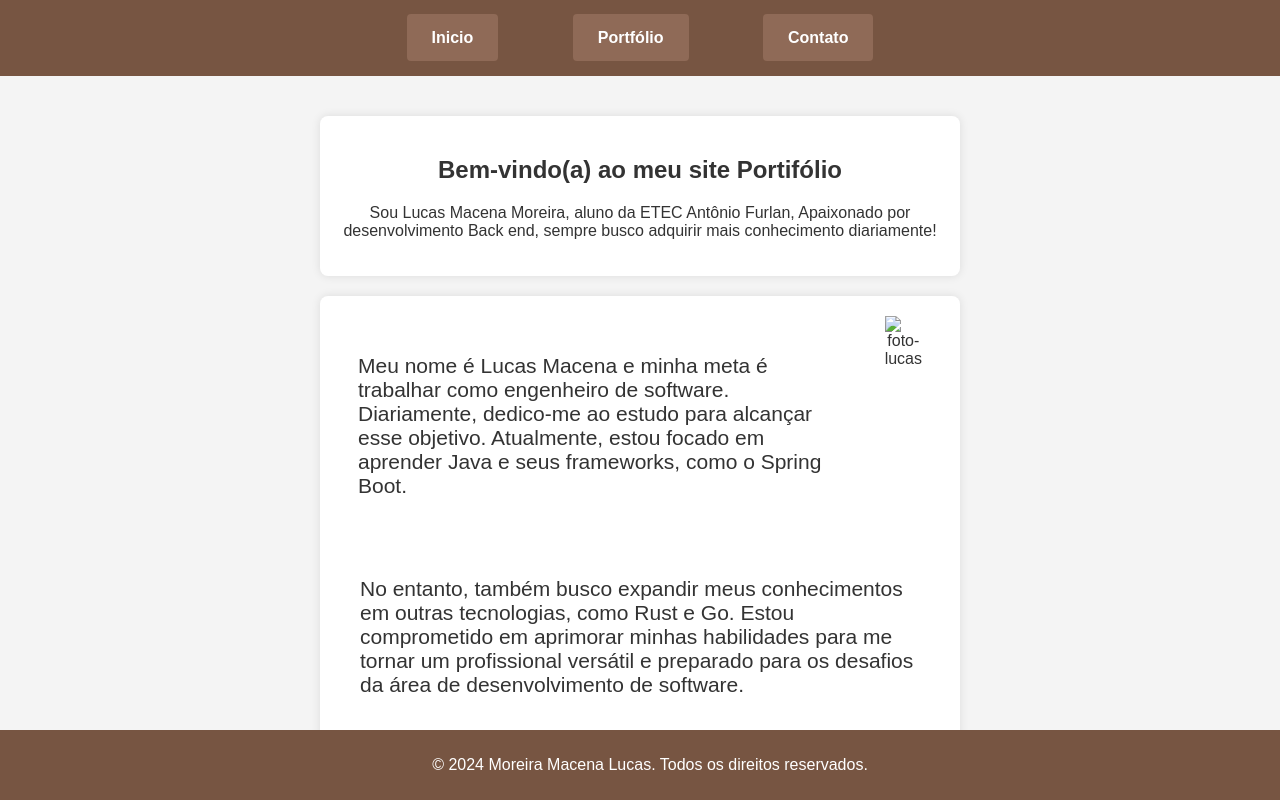
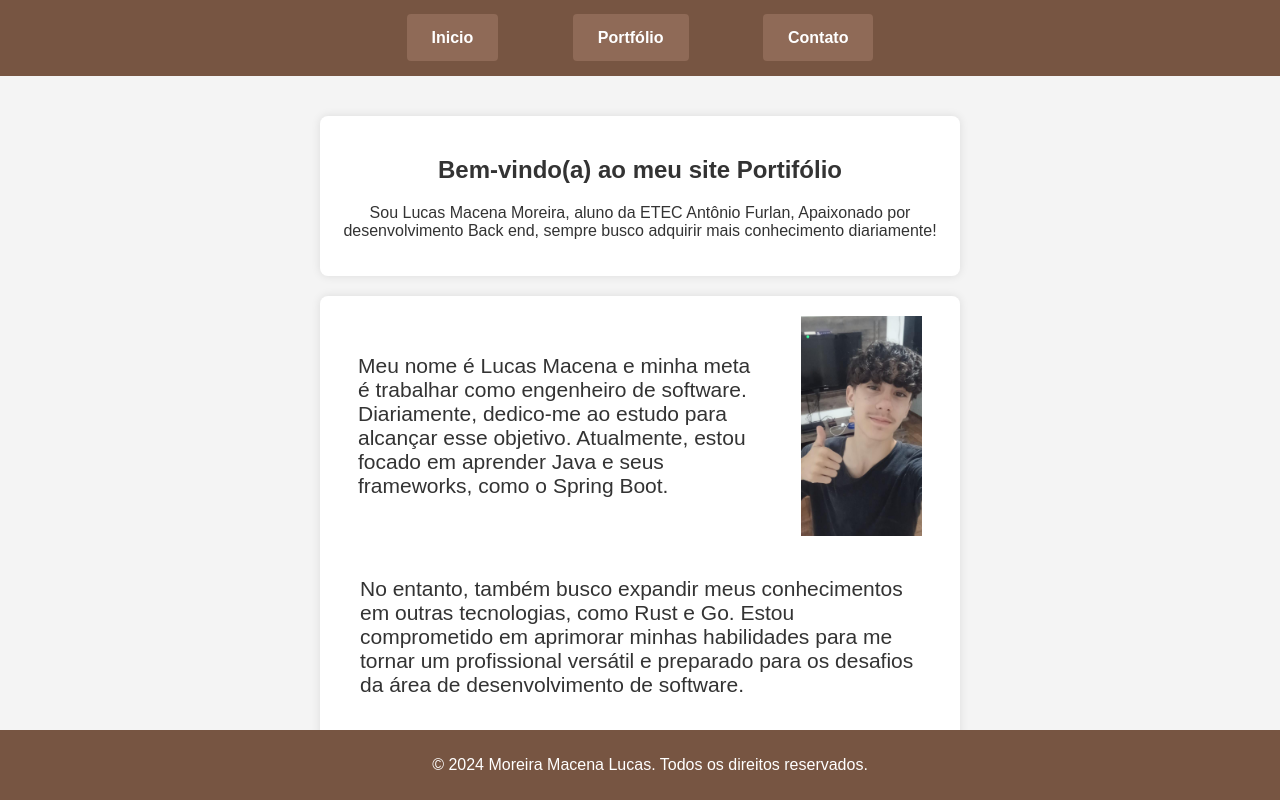
Before and after one commit to LucasMacena09/primeiroProjeto-info2024, a plain HTML site: page index.html in a window 1280 px wide. Drawn offline with Linux system fonts and the light colour scheme.

Commit message:
Update index.html

```diff
--- a/index.html
+++ b/index.html
@@ -26,7 +26,7 @@
             <div class="foto">
                 <p>Meu nome é Lucas Macena e minha meta é trabalhar como engenheiro de software. Diariamente, dedico-me ao estudo para alcançar esse objetivo. Atualmente, estou focado em aprender Java e seus frameworks, como o Spring Boot.
                 </p>
-                <img src="img/img01.jpeg" alt="foto-lucas" title="foto-lucas">
+                <img src="img01.jpeg" alt="foto-lucas" title="foto-lucas">
                 <p class="meunome">Lucas Macena</p>
             </div>
             <div class="fotok">
```
